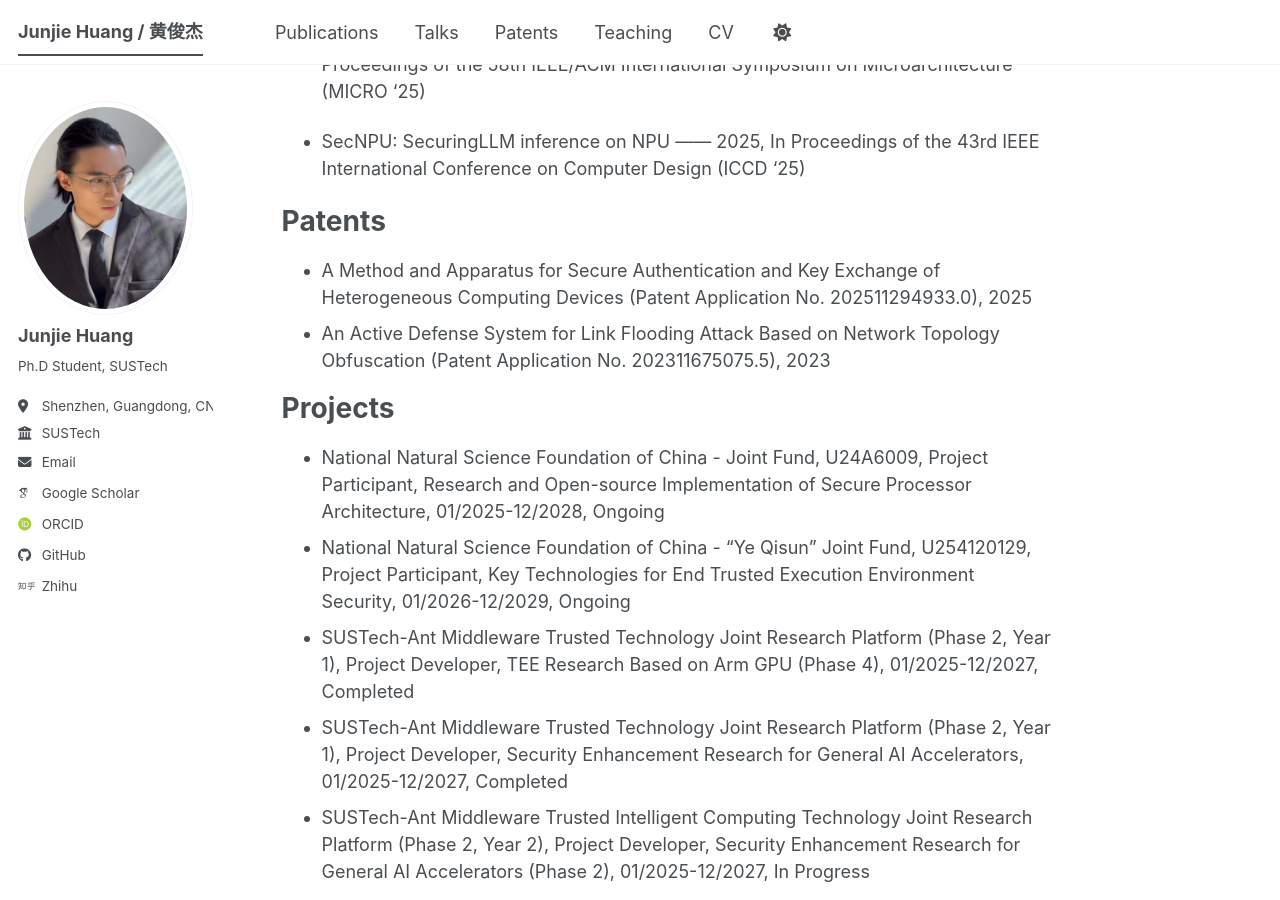
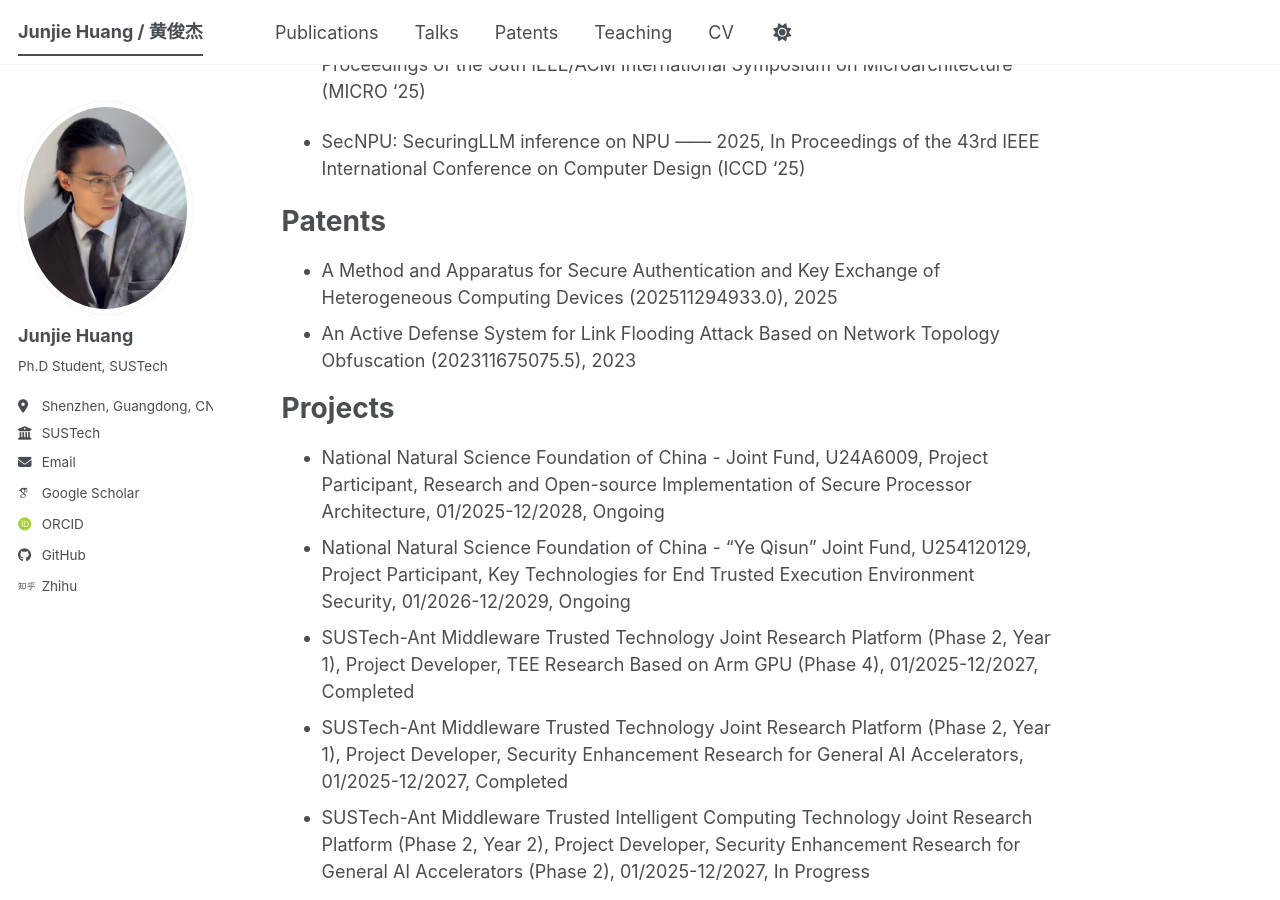
Before and after one commit to HuangJunjie-PhD/HuangJunjie-PhD.github.io, a Jekyll site: the page built from _pages/about.md, in a window 1280 px wide and 900 px high, scrolled down 2110 px. Built offline with Jekyll 4.4.1, drawn with Linux system fonts in a browser that asks for light colours; some web fonts are replaced; a script bundle is joined from its source files by our own code; library files that are not in the unit come from our copies.

```diff
--- a/_pages/about.md
+++ b/_pages/about.md
@@ -60,8 +60,8 @@ Selected publications
 
 Patents
 ======
-- A Method and Apparatus for Secure Authentication and Key Exchange of Heterogeneous Computing Devices (Patent Application No. 202511294933.0), 2025
-- An Active Defense System for Link Flooding Attack Based on Network Topology Obfuscation (Patent Application No. 202311675075.5), 2023
+- A Method and Apparatus for Secure Authentication and Key Exchange of Heterogeneous Computing Devices (202511294933.0), 2025
+- An Active Defense System for Link Flooding Attack Based on Network Topology Obfuscation (202311675075.5), 2023
 
 Projects
 ======
```
Also changed, not shown: _patents/2025-11-29-heterogeneous-computing-authentication.md (+5 -3 lines).
